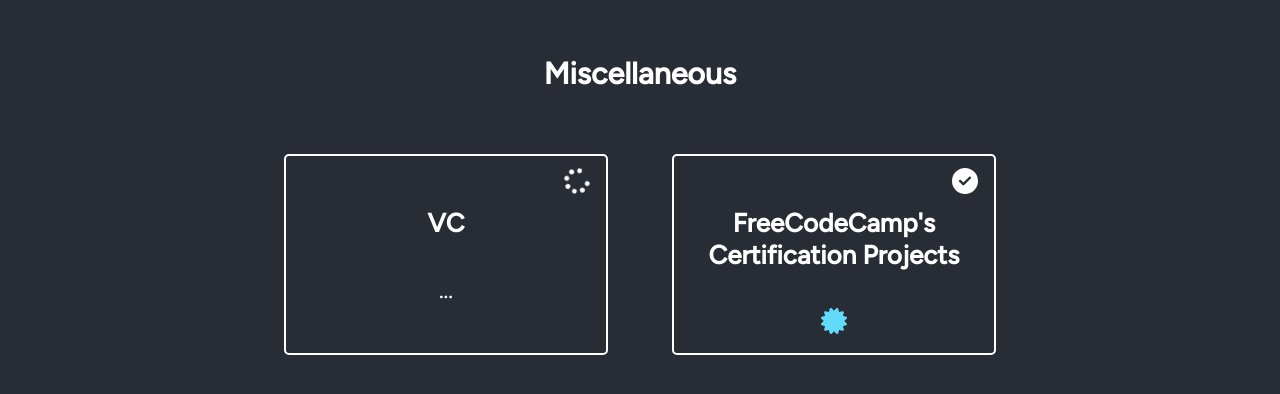
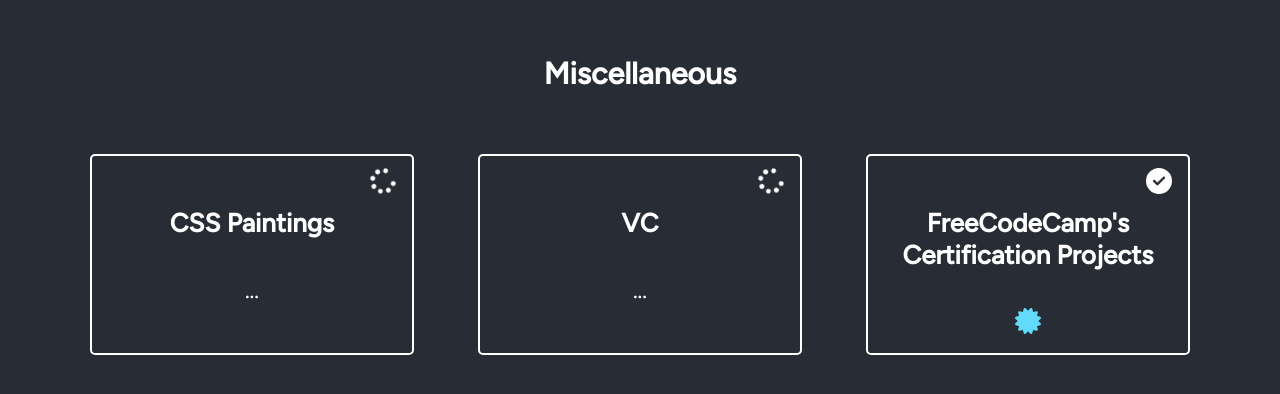
Before and after one commit to irfanzainudin/irfanzainudin.com, a React (Create React App) app: page /projects in a window 1280 px wide. Shown: the part 2594-2988 px from the top of the page. Built offline with nearby package versions, Linux system fonts and the light colour scheme.

Commit message:
added CSS Paintings in Projects page

```diff
--- a/src/pages/Projects.js
+++ b/src/pages/Projects.js
@@ -46,6 +46,7 @@
         <section className='Misc. Projects-section'>
           <h3>Miscellaneous</h3>
           <div>
+            <Card title="CSS Paintings" status={<FontAwesomeIcon icon={faSpinner} spin />} body="..." />
             <Card title="VC" status={<FontAwesomeIcon icon={faSpinner} spin />} body="..." />
             <Card title="FreeCodeCamp's Certification Projects" status={<FontAwesomeIcon icon={faCircleCheck} />} body="" links={
           <a href="https://www.freecodecamp.org/irfanzainudin"><FontAwesomeIcon icon={faCertificate} className="App-link" /></a>} />
```
